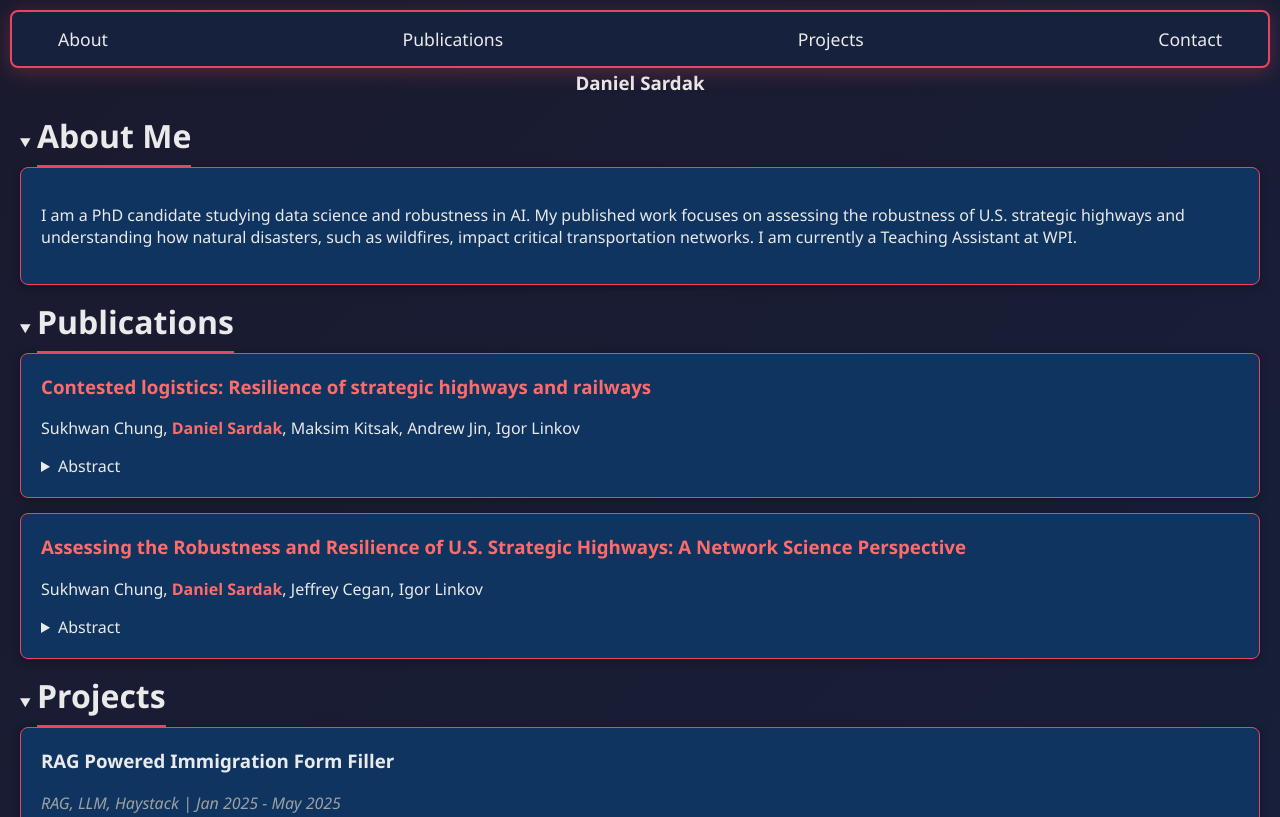
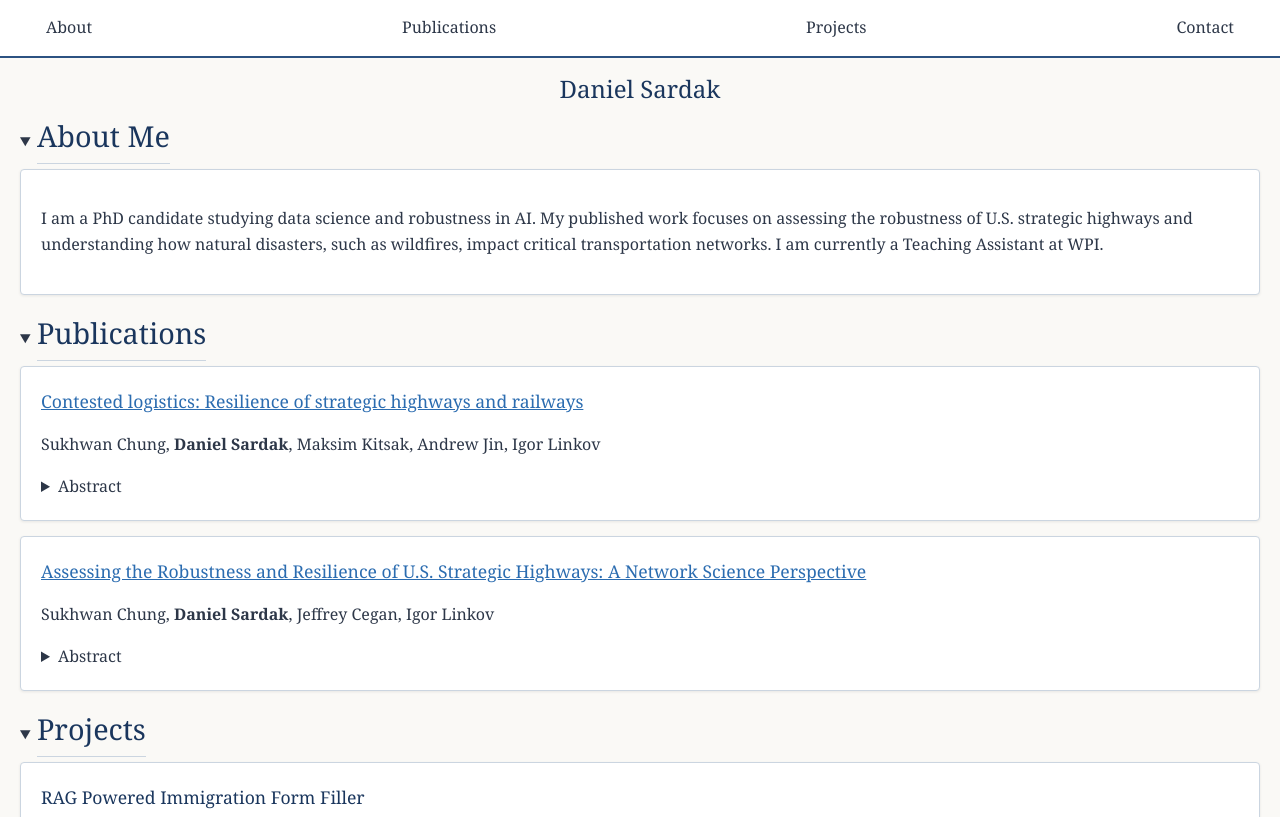
Before and after one commit to dansardak/dansardak.github.io, a plain HTML site: page index.html in a window 1280 px wide. Shown: the top 817 px of the page. Drawn offline with Linux system fonts and the light colour scheme.

Commit message:
improved coloring

```diff
--- a/index.html
+++ b/index.html
@@ -4,14 +4,14 @@
 
     <style>
       :root {
-        --bg-primary: #1a1a2e;
-        --bg-secondary: #16213e;
-        --bg-card: #0f3460;
-        --accent: #e94560;
-        --accent-light: #ff6b6b;
-        --text-primary: #eaeaea;
-        --text-secondary: #a0a0a0;
-        --border-color: #e94560;
+        --bg-primary: #faf9f6;
+        --bg-card: #ffffff;
+        --accent: #2c5282;
+        --accent-dark: #1a365d;
+        --text-primary: #2d3748;
+        --text-secondary: #718096;
+        --border-color: #cbd5e0;
+        --link-color: #2b6cb0;
       }
 
       * {
@@ -20,60 +20,60 @@
 
       body {
         padding-top: 70px;
-        background: linear-gradient(135deg, var(--bg-primary) 0%, var(--bg-secondary) 100%);
+        background: var(--bg-primary);
         color: var(--text-primary);
-        font-family: 'Segoe UI', Tahoma, Geneva, Verdana, sans-serif;
+        font-family: Georgia, 'Times New Roman', serif;
         min-height: 100vh;
         margin: 0;
         padding-left: 20px;
         padding-right: 20px;
+        line-height: 1.6;
       }
 
       a {
-        color: var(--accent-light);
+        color: var(--link-color);
         transition: color 0.2s ease;
       }
 
       a:hover {
-        color: var(--accent);
+        color: var(--accent-dark);
       }
 
       h1, h3 {
-        color: var(--text-primary);
+        color: var(--accent-dark);
+        font-weight: normal;
       }
 
+      h1 {
+        font-size: 1.8rem;
+      }
 
       nav {
         display: flex;
         justify-content: space-between;
         align-items: center;
         list-style: none;
-        border: 2px solid var(--accent);
+        border-bottom: 2px solid var(--accent);
         padding: 15px 30px;
-        border-radius: 8px;
         position: fixed;
         top: 0;
         left: 0;
         right: 0;
-        background: var(--bg-secondary);
+        background: var(--bg-card);
         z-index: 1000;
-        margin: 10px;
-        box-shadow: 0 4px 20px rgba(233, 69, 96, 0.3);
+        margin: 0;
       }
 
       nav a {
         text-decoration: none;
         color: var(--text-primary);
-        font-size: 1.1rem;
-        font-weight: 500;
+        font-size: 1rem;
         padding: 8px 16px;
-        border-radius: 4px;
-        transition: all 0.2s ease;
+        transition: color 0.2s ease;
       }
 
       nav a:hover {
-        background: var(--accent);
-        color: white;
+        color: var(--accent);
       }
 
       nav li {
@@ -85,8 +85,8 @@
       }
 
       summary h1 {
-        margin: 20px 0 15px 0;
-        border-bottom: 2px solid var(--accent);
+        margin: 25px 0 15px 0;
+        border-bottom: 1px solid var(--border-color);
         padding-bottom: 8px;
         display: inline-block;
       }
@@ -94,25 +94,19 @@
       .item {
         border: 1px solid var(--border-color);
         padding: 20px;
-        border-radius: 8px;
+        border-radius: 4px;
         margin-bottom: 15px;
         background: var(--bg-card);
-        box-shadow: 0 2px 10px rgba(0, 0, 0, 0.3);
-        transition: transform 0.2s ease, box-shadow 0.2s ease;
-      }
-
-      .item:hover {
-        transform: translateY(-2px);
-        box-shadow: 0 4px 20px rgba(233, 69, 96, 0.2);
+        box-shadow: 0 1px 3px rgba(0, 0, 0, 0.08);
       }
 
       .item a {
-        text-decoration: none;
-        color: var(--accent-light);
+        color: var(--link-color);
       }
 
       .item h3 {
         margin-top: 0;
+        font-size: 1.1rem;
       }
 
       .publication a:hover, .project a:hover {
@@ -120,7 +114,7 @@
       }
 
       #contact-info a {
-        color: var(--accent-light);
+        color: var(--link-color);
         text-decoration: underline;
       }
 
@@ -134,10 +128,17 @@
 
       em {
         color: var(--text-secondary);
+        font-style: italic;
       }
 
       strong {
-        color: var(--accent-light);
+        color: var(--text-primary);
+        font-weight: bold;
+      }
+
+      center h3 {
+        font-size: 1.5rem;
+        margin-bottom: 5px;
       }
 
       center h3 a {
```
